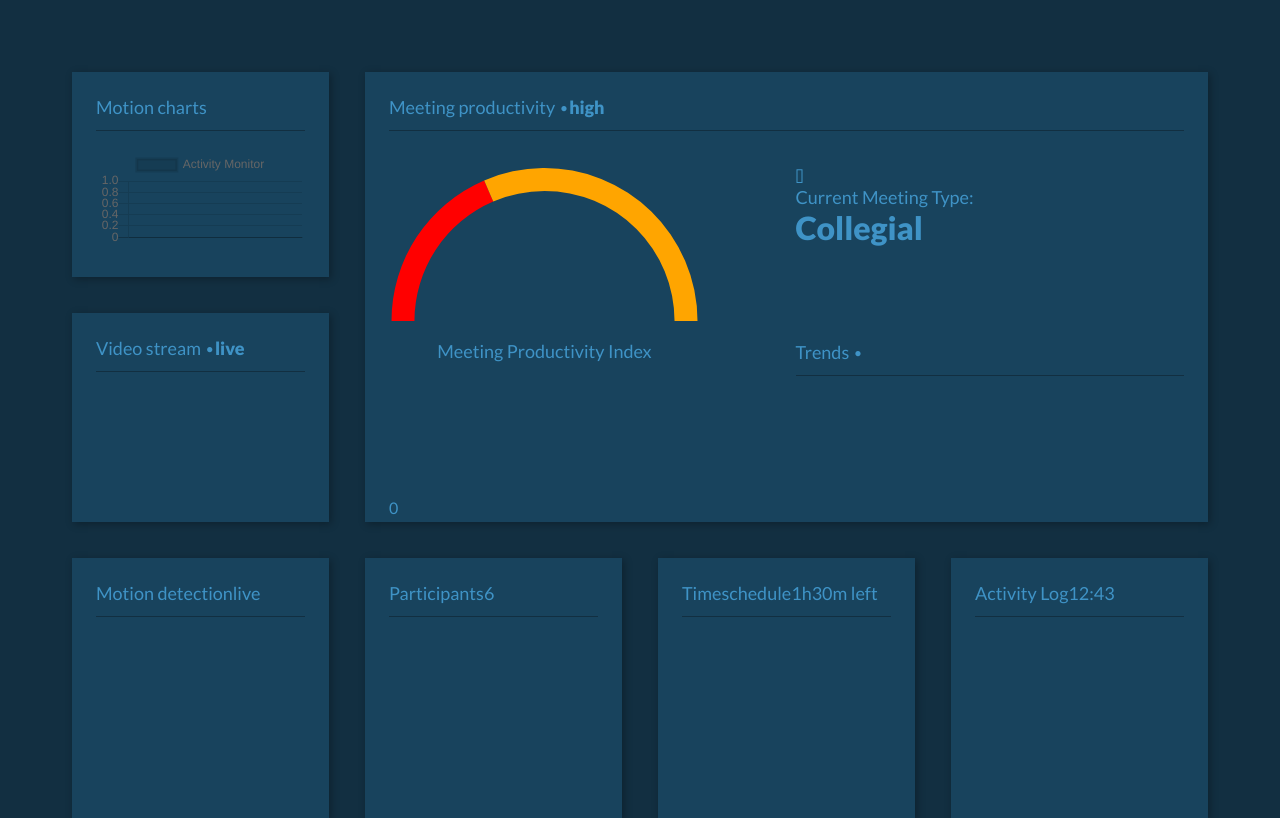
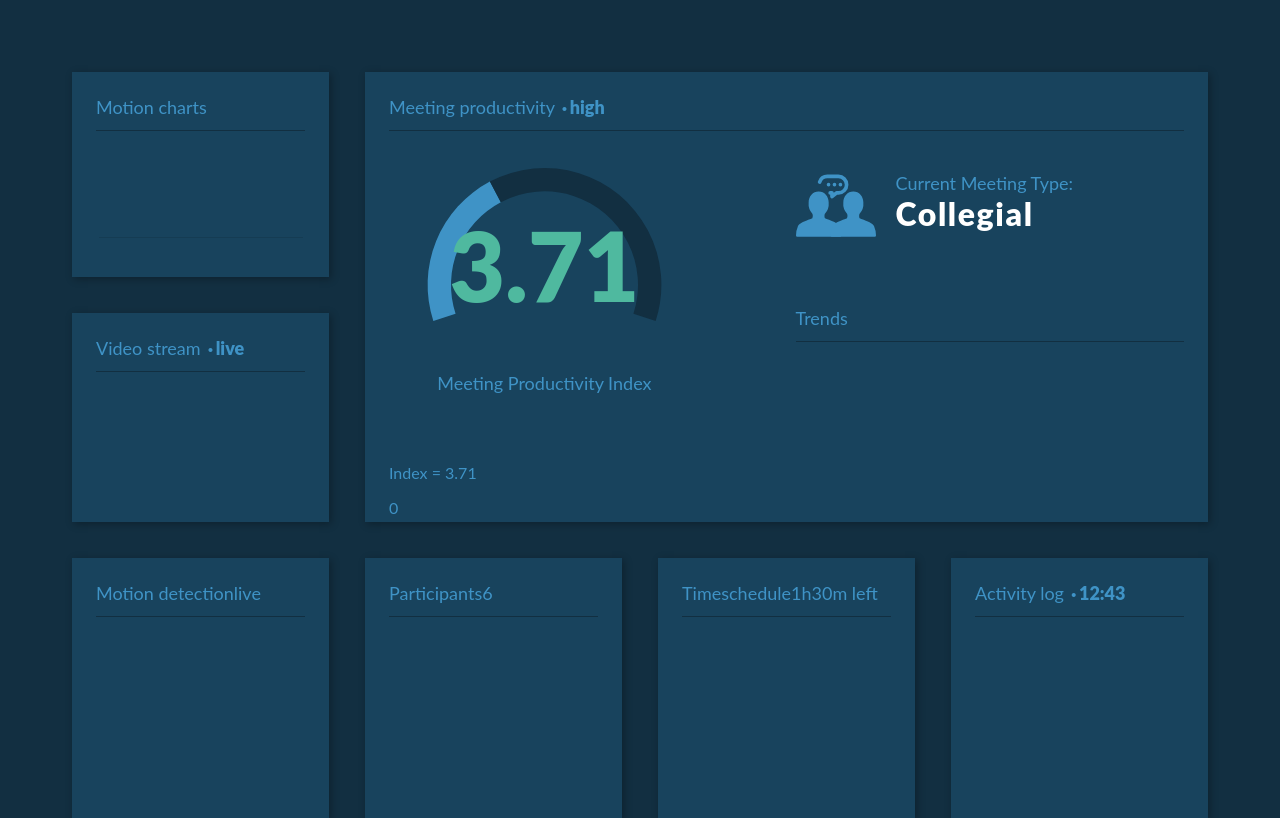
Before and after one commit to hackathon-winners/warema, a React (Create React App) app in the folder frontend/: page / in a window 1280 px wide. Built offline with nearby package versions, Linux system fonts and the light colour scheme; no server answers.

Commit message:
edits motion and productivity charts

```diff
--- a/frontend/src/App.js
+++ b/frontend/src/App.js
@@ -45,7 +45,7 @@ export default function() {
         </div>
 
         <div className={styles.productivity}>
-          <ProductivityStats />
+          <ProductivityStats index={3.71}/>
           {score}
         </div>
 
@@ -58,7 +58,7 @@ export default function() {
         </div>
 
         <div className={styles.activitylog}>
-        <h2>Activity Log<span className={styles.focus}>12:43</span></h2>
+        <DashboardElementHeader title="Activity log" info="12:43"/>
         </div>
 
       </div>
--- a/frontend/src/_variables.scss
+++ b/frontend/src/_variables.scss
@@ -2,3 +2,4 @@ $blue1: #122F41;
 $blue2: #18435D;
 $blue3: #3F93C6;
 $shadow: rgba(0,0,0,.3);
+$green: #4FB99F;
--- a/frontend/src/components/ActivityGraph/ActivityGraph.js
+++ b/frontend/src/components/ActivityGraph/ActivityGraph.js
@@ -5,9 +5,38 @@ import { Line, defaults } from "react-chartjs-2";
 defaults.global.animation = false;
 
 export default function({ score }) {
+  const options = {
+    animation: false,
+    legend: {
+        display: false
+    },
+    tooltips: {
+        enabled: false
+    },
+    scales:{
+      scaleLabel: [{
+        fontColor: 'white',
+      }],
+      yAxes: [{
+          display: false //this will remove all the x-axis grid lines
+      }],
+      xAxes: [{
+        ticks: {
+          maxTicksLimit: 6,
+         }
+      }],
+    },
+    elements: { point: { radius: 0 } },
+}
   const [data, setData] = useState({
     labels: [],
-    datasets: [{ data: [], label: "Activity Monitor" }]
+    datasets: [{ data: [],
+      label: "Activity Monitor",
+      borderColor : '#3F93C6',
+      backgroundColor: [
+      "rgba(18, 47, 65, .5)"
+      ], }],
+
   });
 
   useEffect(() => {
@@ -32,5 +61,5 @@ export default function({ score }) {
     });
   }, [score]);
 
-  return <Line data={data} redraw={true} />;
+  return <Line data={data} redraw={true} options={options}/>;
 }
--- a/frontend/src/components/ProductivityStats/IndexGraph/IndexGraph.js
+++ b/frontend/src/components/ProductivityStats/IndexGraph/IndexGraph.js
@@ -1,7 +1,9 @@
 import React, { useEffect, useState } from "react";
+import styles from "./IndexGraph.module.scss";
 import { Doughnut } from "react-chartjs-2";
 
-export default function() {
+export default function({index}) {
+    var indexPercentage = index*10;
     const options = {
         animation: false,
         legend: {
@@ -10,24 +12,21 @@ export default function() {
          tooltips: {
             enabled: false
          },
-        rotation: Math.PI,
-        circumference: Math.PI,
-        cutoutPercentage: 85,
+        rotation: -1.1 * Math.PI,
+        circumference: Math.PI * 1.2,
+        cutoutPercentage: 80,
     }
 
     const [data, setData] = useState({
         datasets: [{
             data: [
-                37.1,
-                100-37.1
+                indexPercentage,
+                100-indexPercentage
             ],
             borderColor : 'transparent',
             backgroundColor: [
-            "red",
-            "orange",
-            "yellow",
-            "green",
-            "blue",
+            "#3F93C6",
+            "#122F41",
             ],
             label: 'Dataset 1'
         }],
@@ -39,5 +38,10 @@ export default function() {
             'Blue'
         ]
     });
-    return <Doughnut data={data} options={options} />;
+    return (
+        <div className={styles.IndexGraph}>
+            <Doughnut data={data} options={options} />
+            <div className={styles.label}>{index}</div>
+        </div>
+    );
 }
--- /dev/null
+++ b/frontend/src/components/ProductivityStats/IndexGraph/IndexGraph.module.scss
@@ -0,0 +1,13 @@
+@import "../../../variables";
+.IndexGraph {
+    position:relative;
+    margin-bottom: 50px;
+    .label {
+        font-size: 96px;
+        font-weight: 900;
+        color: $green;
+        position:absolute;
+        bottom:0;
+        width:100%;
+    }
+}
--- a/frontend/src/components/ProductivityStats/ProductivityStats.js
+++ b/frontend/src/components/ProductivityStats/ProductivityStats.js
@@ -2,10 +2,16 @@ import React from "react";
 import styles from "./ProductivityStats.module.scss";
 import DashboardElementHeader from "../DashboardElementHeader/DashboardElementHeader";
 import IndexGraph from "./IndexGraph/IndexGraph";
+import iconMeetingAmicable from '../../assets/svg/icon-meeting-amicable.svg';
+import iconMeetingIntense from '../../assets/svg/icon-meeting-intense.svg';
+import iconMeetingFormal from '../../assets/svg/icon-meeting-formal.svg';
 
-export default function() {
+
+export default function({index}) {
   return (
     <div className={styles.ProductivityStats}>
+
+        <p>Index = {index}</p>
 
         <div className={styles.title}>
           <DashboardElementHeader title="Meeting productivity" info="high"/>
@@ -13,7 +19,7 @@ export default function() {
 
         <div className={styles.main}>
           <div className={styles.indexStat}>
-            <IndexGraph />
+            <IndexGraph index={index}/>
             <p>Meeting Productivity Index</p>
           </div>
 
@@ -21,13 +27,17 @@ export default function() {
 
         <div className={styles.info}>
           <div className={styles.iconStat} id="meeting-type">
-            <h4>Current Meeting Type:</h4>
-            <p>Collegial</p>
+            <img src={iconMeetingAmicable} alt="iconMeetingAmicable" />
+            <div className={styles.label}>
+              <h4>Current Meeting Type:</h4>
+              <p>Collegial</p>
+            </div>
+
           </div>
         </div>
 
         <div className={styles.trends}>
-        <DashboardElementHeader title="Trends" info=""/>
+        <DashboardElementHeader title="Trends"/>
         </div>
 
     </div>
--- a/frontend/src/components/ProductivityStats/ProductivityStats.module.scss
+++ b/frontend/src/components/ProductivityStats/ProductivityStats.module.scss
@@ -1,4 +1,4 @@
-@import "../../fontimport";
+@import "../../variables";
 
 .ProductivityStats {
     display: grid;
@@ -20,15 +20,13 @@
     .indexStat {
         width: 80%;
         text-align:center;
-        .label {
-            font-size: 96px;
-            font-weight: 900;
-        }
         p {
             font-size: 18px;
         }
     }
     .iconStat {
+        display:flex;
+        align-items: center;
         h4 {
             margin:0;
             font-size: 18px;
@@ -38,11 +36,15 @@
             margin:0;
             font-size: 32px;
             font-weight: 900;
+            color: white;
+            letter-spacing: .05em;
         }
-        &:before {
-            content:"\f508";
-            font-family: FontAwesome;
+        img {
+            width:80px;
+            margin-right: 20px;
+            margin-top:-10px;
         }
+
     }
 
 }
```
Also changed, not shown: frontend/src/assets/svg/icon-meeting-formal.svg (renamed from frontend/src/assets/svg/icon-meeting.formal.svg).
